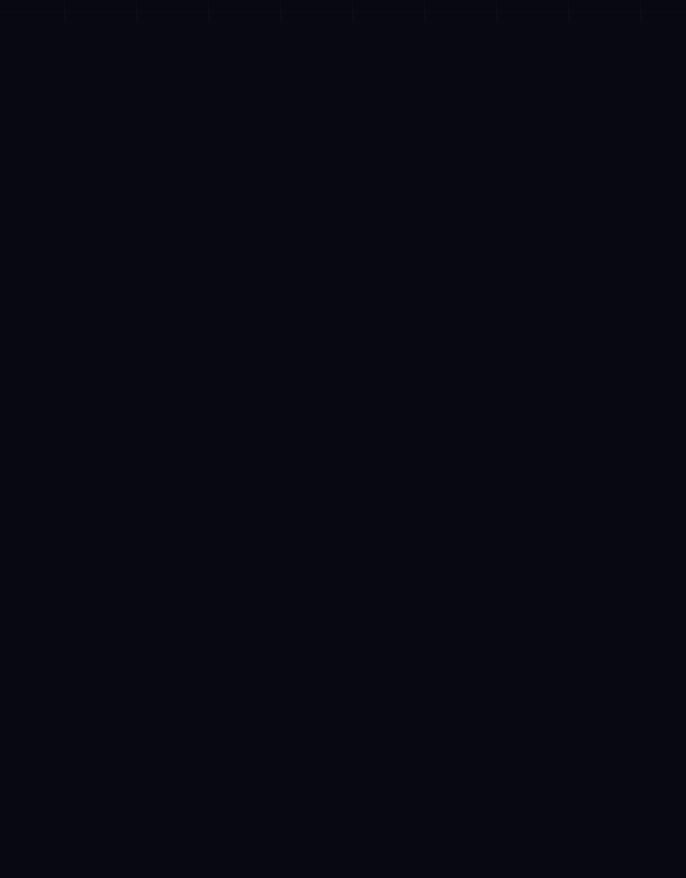
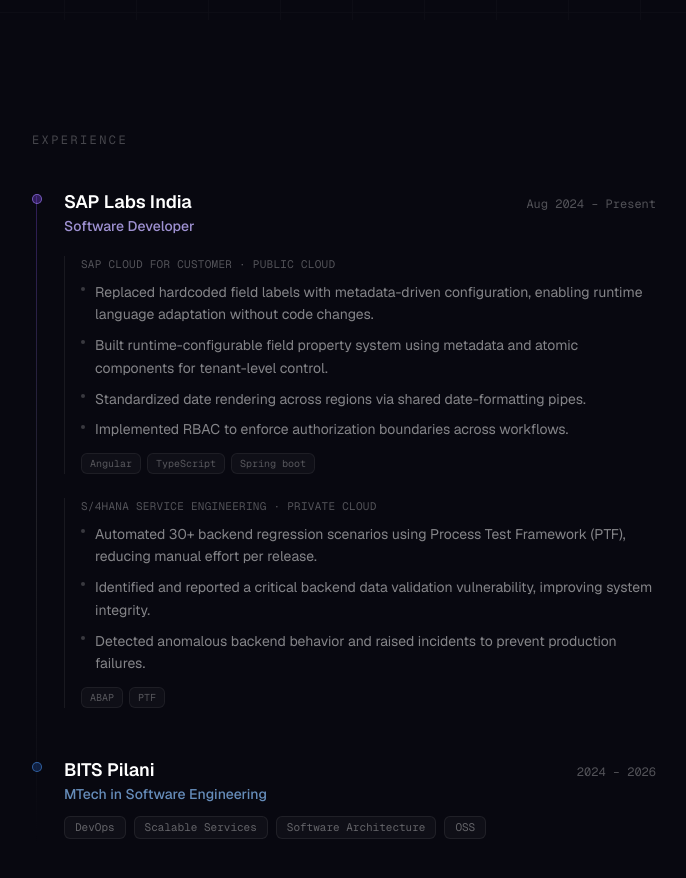
Before and after one commit to Gourav094/portfolio-v2, a Next.js app: page / in a window 1280 px wide. Shown: the part 780-1658 px from the top of the page, without its empty margins (296-982 px from the left). Before the commit the page ends 800 px from the top, so only its background shows below. Built offline with nearby package versions, Linux system fonts and the light colour scheme.

Commit message:
Experience

```diff
--- a/src/app/page.tsx
+++ b/src/app/page.tsx
@@ -1,9 +1,11 @@
 import Hero from "@/components/Hero";
+import Experience from "@/components/Experience";
 
 export default function Home() {
   return (
     <main className="min-h-screen" style={{ background: "#080810" }}>
       <Hero />
+      <Experience />
     </main>
   );
 }
--- /dev/null
+++ b/src/components/Experience.tsx
@@ -0,0 +1,174 @@
+"use client";
+
+import { motion, useInView } from "framer-motion";
+import { useRef } from "react";
+
+const EXPERIENCE = {
+  company: "SAP Labs India",
+  role: "Software Developer",
+  period: "Aug 2024 – Present",
+
+  tracks: [
+    // {
+    //   name: "Sustainability Engineering",
+    //   badge: "Current",
+    //   description:
+    //     "Building enterprise cloud features on SAP's public cloud platform.",
+    //   points: [],
+    //   tags: [],
+    // },
+    {
+      name: "SAP Cloud for Customer · Public Cloud",
+      description: null,
+      points: [
+        "Replaced hardcoded field labels with metadata-driven configuration, enabling runtime language adaptation without code changes.",
+        "Built runtime-configurable field property system using metadata and atomic components for tenant-level control.",
+        "Standardized date rendering across regions via shared date-formatting pipes.",
+        "Implemented RBAC to enforce authorization boundaries across workflows.",
+      ],
+      tags: ["Angular", "TypeScript", "Spring boot"],
+    },
+    {
+      name: "S/4HANA Service Engineering · Private Cloud",
+      description: null,
+      points: [
+        "Automated 30+ backend regression scenarios using Process Test Framework (PTF), reducing manual effort per release.",
+        "Identified and reported a critical backend data validation vulnerability, improving system integrity.",
+        "Detected anomalous backend behavior and raised incidents to prevent production failures.",
+      ],
+      tags: ["ABAP","PTF"],
+    },
+  ],
+};
+
+const EDUCATION = {
+  institution: "BITS Pilani",
+  degree: "MTech in Software Engineering",
+  period: "2024 – 2026",
+  coursework: ["DevOps", "Scalable Services", "Software Architecture", "OSS"],
+};
+
+export default function Experience() {
+  const ref = useRef(null);
+  const inView = useInView(ref, { once: true, margin: "-80px" });
+  const eduRef = useRef(null);
+  const eduInView = useInView(eduRef, { once: true, margin: "-80px" });
+
+  return (
+    <section className="relative mx-auto max-w-2xl px-6 py-28">
+      {/* Section label */}
+      <motion.p
+        initial={{ opacity: 0 }}
+        whileInView={{ opacity: 1 }}
+        viewport={{ once: true }}
+        transition={{ duration: 0.5 }}
+        className="mb-10 font-mono text-xs tracking-[0.2em] text-white/25 uppercase"
+      >
+        Experience
+      </motion.p>
+
+      <div className="relative flex flex-col gap-12">
+        {/* Timeline line */}
+        <div className="absolute left-[4px] top-2 h-full w-px bg-gradient-to-b from-violet-500/30 via-white/10 to-transparent" />
+
+        {/* SAP Labs entry */}
+        <motion.div
+          ref={ref}
+          initial={{ opacity: 0, x: -20 }}
+          animate={inView ? { opacity: 1, x: 0 } : {}}
+          transition={{ duration: 0.6, ease: [0.22, 1, 0.36, 1] }}
+          className="relative pl-8"
+        >
+          {/* Dot */}
+          <div className="absolute left-0 top-1.5 h-2.5 w-2.5 rounded-full border border-violet-400/60 bg-violet-500/30" />
+
+          {/* Company header */}
+          <div className="flex flex-col gap-0.5 sm:flex-row sm:items-baseline sm:justify-between">
+            <h3 className="text-lg font-semibold text-white">{EXPERIENCE.company}</h3>
+            <span className="shrink-0 font-mono text-xs text-white/30">{EXPERIENCE.period}</span>
+          </div>
+          <p className="text-sm font-medium text-violet-300/80">{EXPERIENCE.role}</p>
+
+          {/* Tracks */}
+          <div className="mt-5 flex flex-col gap-6">
+            {EXPERIENCE.tracks.map((track) => (
+              <div key={track.name} className="relative pl-4 border-l border-white/[0.07]">
+                {/* Track name + badge + period */}
+                <div className="mb-2 flex flex-wrap items-center gap-2">
+                  <p className="font-mono text-[11px] tracking-wide text-white/30 uppercase">
+                    {track.name}
+                  </p>
+                  {track.badge && (
+                    <span className="rounded-full border border-emerald-500/30 bg-emerald-500/10 px-2 py-0.5 font-mono text-[10px] text-emerald-400">
+                      {track.badge}
+                    </span>
+                  )}
+                  <span className="font-mono text-[10px] text-white/20">{track.period}</span>
+                </div>
+
+                {track.description && (
+                  <p className="mb-3 text-sm italic text-white/35">{track.description}</p>
+                )}
+
+                {track.points.length > 0 && (
+                  <ul className="flex flex-col gap-2">
+                    {track.points.map((pt, i) => (
+                      <li key={i} className="flex gap-2.5 text-sm leading-relaxed text-white/50">
+                        <span className="mt-[0.45em] h-1 w-1 shrink-0 rounded-full bg-white/20" />
+                        {pt}
+                      </li>
+                    ))}
+                  </ul>
+                )}
+
+                {/* Per-track tags */}
+                {track.tags.length > 0 && (
+                  <div className="mt-3 flex flex-wrap gap-1.5">
+                    {track.tags.map((tag) => (
+                      <span
+                        key={tag}
+                        className="rounded-md border border-white/[0.06] bg-white/[0.03] px-2 py-0.5 font-mono text-[10px] text-white/30"
+                      >
+                        {tag}
+                      </span>
+                    ))}
+                  </div>
+                )}
+              </div>
+            ))}
+          </div>
+        </motion.div>
+
+        {/* Education node */}
+        <motion.div
+          ref={eduRef}
+          initial={{ opacity: 0, x: -20 }}
+          animate={eduInView ? { opacity: 1, x: 0 } : {}}
+          transition={{ duration: 0.6, delay: 0.1, ease: [0.22, 1, 0.36, 1] }}
+          className="relative pl-8"
+        >
+          <div className="absolute left-0 top-1.5 h-2.5 w-2.5 rounded-full border border-blue-400/50 bg-blue-500/20" />
+
+          <div className="flex flex-col gap-0.5 sm:flex-row sm:items-baseline sm:justify-between">
+            <div>
+              <h3 className="text-lg font-semibold text-white">{EDUCATION.institution}</h3>
+              <p className="text-sm font-medium text-blue-300/70">{EDUCATION.degree}</p>
+            </div>
+            <span className="shrink-0 font-mono text-xs text-white/30">{EDUCATION.period}</span>
+          </div>
+
+          <div className="mt-3 flex flex-wrap gap-2">
+            {EDUCATION.coursework.map((c) => (
+              <span
+                key={c}
+                className="rounded-md border border-white/[0.07] bg-white/[0.03] px-2.5 py-0.5 font-mono text-[11px] text-white/35"
+              >
+                {c}
+              </span>
+            ))}
+          </div>
+        </motion.div>
+      </div>
+    </section>
+  );
+}
```
